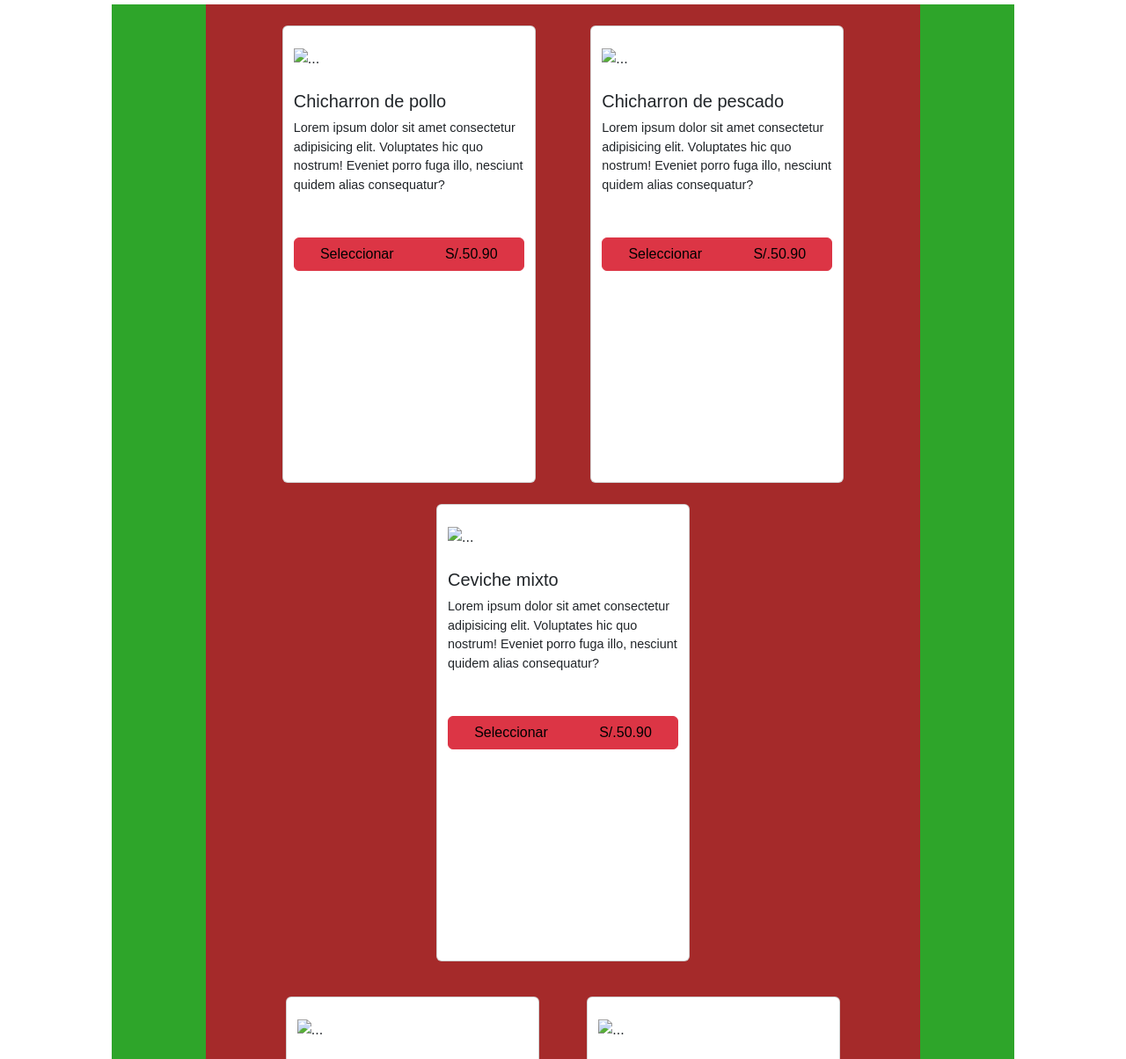
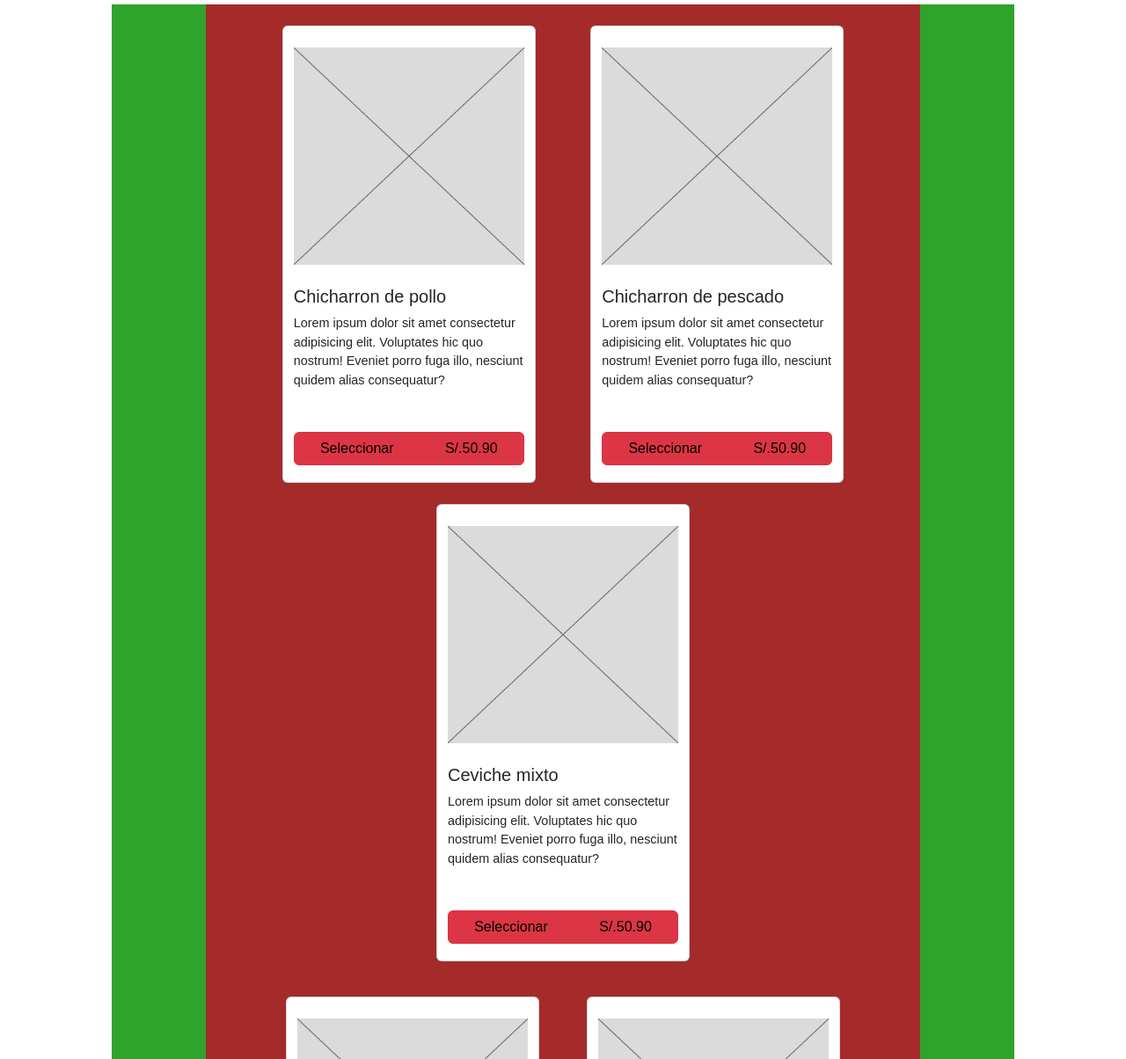
Before and after one commit to AlbertoSaavedraGomez/AlbertoSaavedraGomez, a plain HTML site: page pag/menu.html in a window 1280 px wide. Shown: the part 343-1547 px from the top of the page at 88% size. Drawn offline with nearby package versions, Linux system fonts and the light colour scheme.

Commit message:
Commit 15

```diff
--- a/pag/menu.html
+++ b/pag/menu.html
@@ -91,7 +91,7 @@
                                         <div class="card col-sm-3 col-md-10" style="width: 18rem; height: 32.5rem; background-color: rgb(255, 255, 255);">
                                             <div class="card-body pt-4 px-0">
                                                 <div class="view overlay zoom">
-                                                    <img src="./img/wireframe.jpg" class="img-fluid w-100" alt="...">
+                                                    <img src="/img/wireframe.jpg" class="img-fluid w-100" alt="...">
                                                 </div>
                                                 <!-- cart description div-->
                                                 <h5 class="card-title mt-4">Chicharron de pollo</h5>
@@ -123,7 +123,7 @@
                                         <div class="card col-sm-3 col-md-10" style="width: 18rem; height: 32.5rem; background-color: rgb(255, 255, 255);">
                                             <div class="card-body pt-4 px-0">
                                                 <div class="view overlay zoom">
-                                                    <img src="./img/wireframe.jpg" class="img-fluid w-100" alt="...">
+                                                    <img src="/img/wireframe.jpg" class="img-fluid w-100" alt="...">
                                                 </div>
                                                 <!-- cart description div-->
                                                 <h5 class="card-title mt-4">Chicharron de pescado</h5>
@@ -155,7 +155,7 @@
                                         <div class="card col-sm-3 col-md-10" style="width: 18rem; height: 32.5rem; background-color: rgb(255, 255, 255);">
                                             <div class="card-body pt-4 px-0">
                                                 <div class="view overlay zoom">
-                                                    <img src="./img/wireframe.jpg" class="img-fluid w-100" alt="...">
+                                                    <img src="/img/wireframe.jpg" class="img-fluid w-100" alt="...">
                                                 </div>
                                                 <!-- cart description div-->
                                                 <h5 class="card-title mt-4">Ceviche mixto</h5>
@@ -188,7 +188,7 @@
                                         <div class="card col-sm-3 col-md-10" style="width: 18rem; height: 32.5rem; background-color: rgb(255, 255, 255);">
                                             <div class="card-body pt-4 px-0">
                                                 <div class="view overlay zoom">
-                                                    <img src="./img/wireframe.jpg" class="img-fluid w-100" alt="...">
+                                                    <img src="/img/wireframe.jpg" class="img-fluid w-100" alt="...">
                                                 </div>
                                                 <!-- cart description div-->
                                                 <h5 class="card-title mt-4">Ceviche de toyo</h5>
@@ -220,7 +220,7 @@
                                         <div class="card col-sm-3 col-md-10" style="width: 18rem; height: 32.5rem; background-color: rgb(255, 255, 255);">
                                             <div class="card-body pt-4 px-0">
                                                 <div class="view overlay zoom">
-                                                    <img src="./img/wireframe.jpg" class="img-fluid w-100" alt="...">
+                                                    <img src="/img/wireframe.jpg" class="img-fluid w-100" alt="...">
                                                 </div>
                                                 <!-- cart description div-->
                                                 <h5 class="card-title mt-4">Pariguela</h5>
@@ -252,7 +252,7 @@
                                         <div class="card col-sm-3 col-md-10" style="width: 18rem; height: 32.5rem; background-color: rgb(255, 255, 255);">
                                             <div class="card-body pt-4 px-0">
                                                 <div class="view overlay zoom">
-                                                    <img src="./img/wireframe.jpg" class="img-fluid w-100" alt="...">
+                                                    <img src="/img/wireframe.jpg" class="img-fluid w-100" alt="...">
                                                 </div>
                                                 <!-- cart description div-->
                                                 <h5 class="card-title mt-4">Sudado</h5>
@@ -286,7 +286,7 @@
                                         <div class="card col-sm-3 col-md-10" style="width: 18rem; height: 32.5rem; background-color: rgb(255, 255, 255);">
                                             <div class="card-body pt-4 px-0">
                                                 <div class="view overlay zoom">
-                                                    <img src="./img/wireframe.jpg" class="img-fluid w-100" alt="...">
+                                                    <img src="/img/wireframe.jpg" class="img-fluid w-100" alt="...">
                                                 </div>
                                                 <!-- cart description div-->
                                                 <h5 class="card-title mt-4">Patacones</h5>
@@ -318,7 +318,7 @@
                                         <div class="card col-sm-3 col-md-10" style="width: 18rem; height: 32.5rem; background-color: rgb(255, 255, 255);">
                                             <div class="card-body pt-4 px-0">
                                                 <div class="view overlay zoom">
-                                                    <img src="./img/wireframe.jpg" class="img-fluid w-100" alt="...">
+                                                    <img src="/img/wireframe.jpg" class="img-fluid w-100" alt="...">
                                                 </div>
                                                 <!-- cart description div-->
                                                 <h5 class="card-title mt-4">Tacacho con cecina</h5>
@@ -350,7 +350,7 @@
                                         <div class="card col-sm-3 col-md-10" style="width: 18rem; height: 32.5rem; background-color: rgb(255, 255, 255);">
                                             <div class="card-body pt-4 px-0">
                                                 <div class="view overlay zoom">
-                                                    <img src="./img/wireframe.jpg" class="img-fluid w-100" alt="...">
+                                                    <img src="/img/wireframe.jpg" class="img-fluid w-100" alt="...">
                                                 </div>
                                                 <!-- cart description div-->
                                                 <h5 class="card-title mt-4">Cuy</h5>
@@ -449,6 +449,6 @@
             </footer>
         </section>
         <!-- Bootstrap -->
-		<script src="./js/bootstrap.bundle.min.js"></script>
+		<script src="/./js/bootstrap.bundle.min.js"></script>
     </body>
 </html>
```
